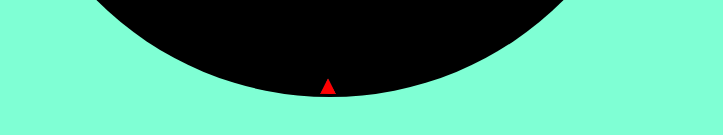
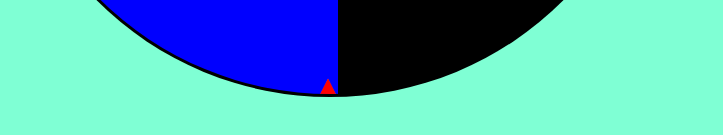
Before and after one commit to MRIEnan/journey-hope, a Next.js app: page /play in a window 1280 px wide. Shown: the part 563-698 px from the top of the page, without its empty margins (0-723 px from the left). Built offline with nearby package versions, Linux system fonts and the light colour scheme.

Commit message:
index error

```diff
--- a/styles/globals.css
+++ b/styles/globals.css
@@ -94,8 +94,8 @@ a {
 .spaceship-container{
   position: absolute;
   display: flex;
-  /* background-color: blue; */
-  z-index: 4;
+  background-color: blue;
+  z-index: 2;
   left: 0px;
   top: 0px;
   justify-content: flex-end;
@@ -108,6 +108,7 @@ a {
   position: relative;
   left: 10px;
   bottom: -14px;
+  z-index: 2;
 }
 /* .spaceship-icon{
   background-color: red;
```
